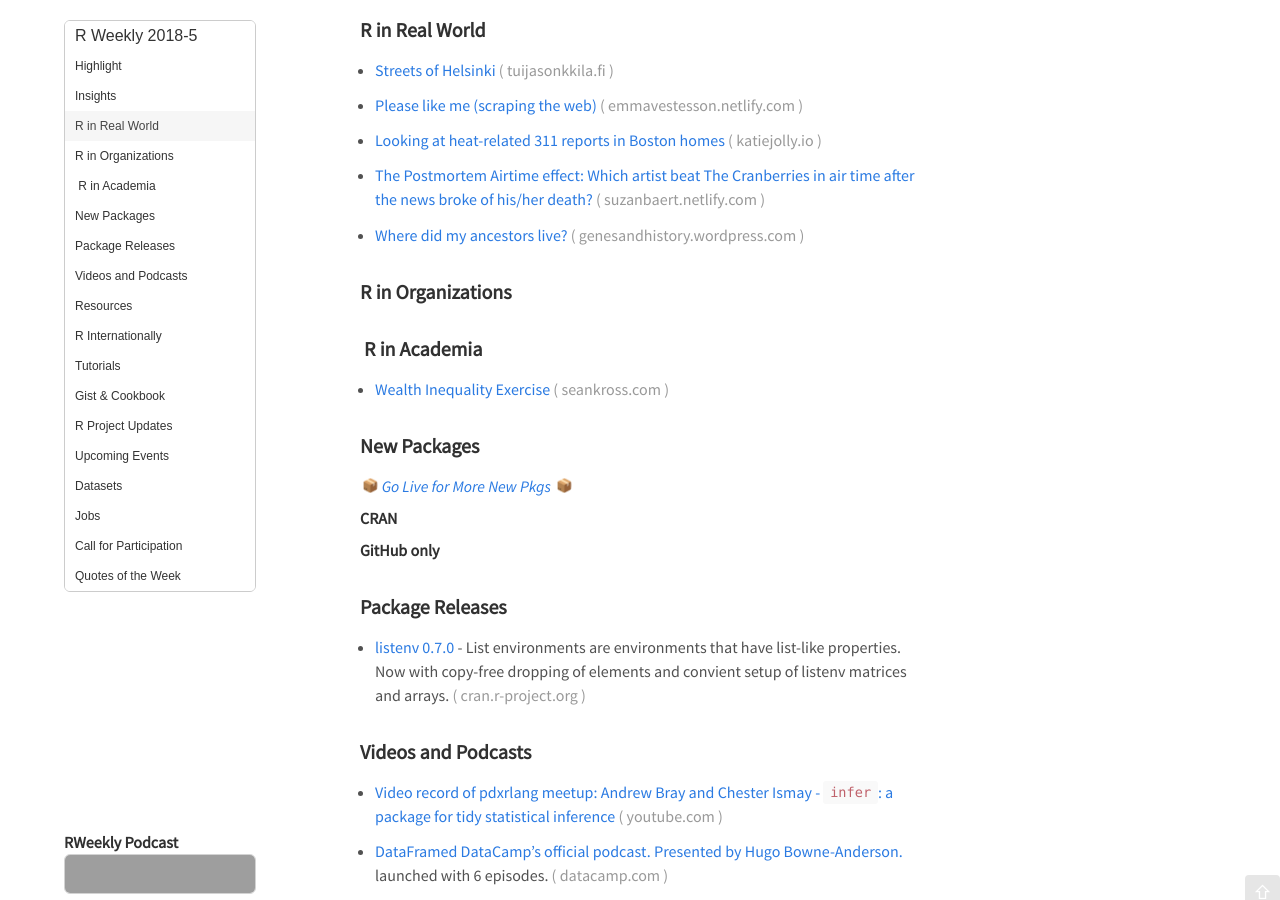
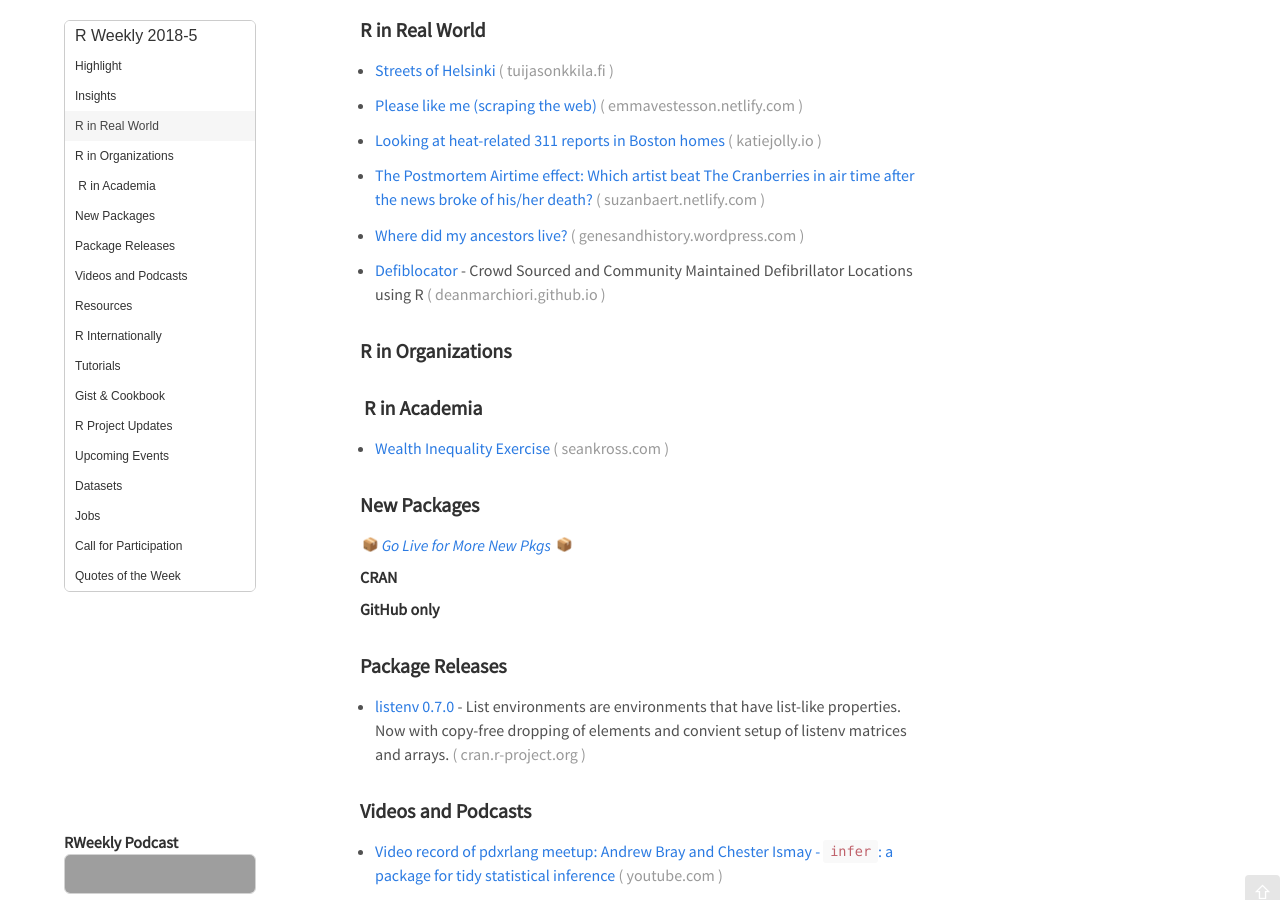
Before and after one commit to rweekly/rweekly.org, a Jekyll site: the page built from draft.md, in a window 1280 px wide and 900 px high, scrolled down 557 px. Built offline with Jekyll 4.4.1, drawn with Linux system fonts in a browser that asks for light colours; emoji names are drawn with the system emoji font; comment, search, counter and statistics services are not loaded; grey boxes are pictures that could not be loaded.

Commit message:
Update draft.md
added new entry to 'R in real world' section. (First contribution, let me know if there is anything I did wrong.)

```diff
--- a/draft.md
+++ b/draft.md
@@ -36,6 +36,8 @@ Release Date: 2018-1-29
 + [The Postmortem Airtime effect: Which artist beat The Cranberries in air time after the news broke of his/her death?](https://suzanbaert.netlify.com/2018/01/postmortemplaylist/)
 
 + [Where did my ancestors live?](https://genesandhistory.wordpress.com/2018/01/23/where-did-my-ancestors-live/)
+
++ [Defiblocator](https://deanmarchiori.github.io/2017-12-12-defiblocator/) - Crowd Sourced and Community Maintained Defibrillator Locations using R
 
 ###  R in Organizations
 
```
